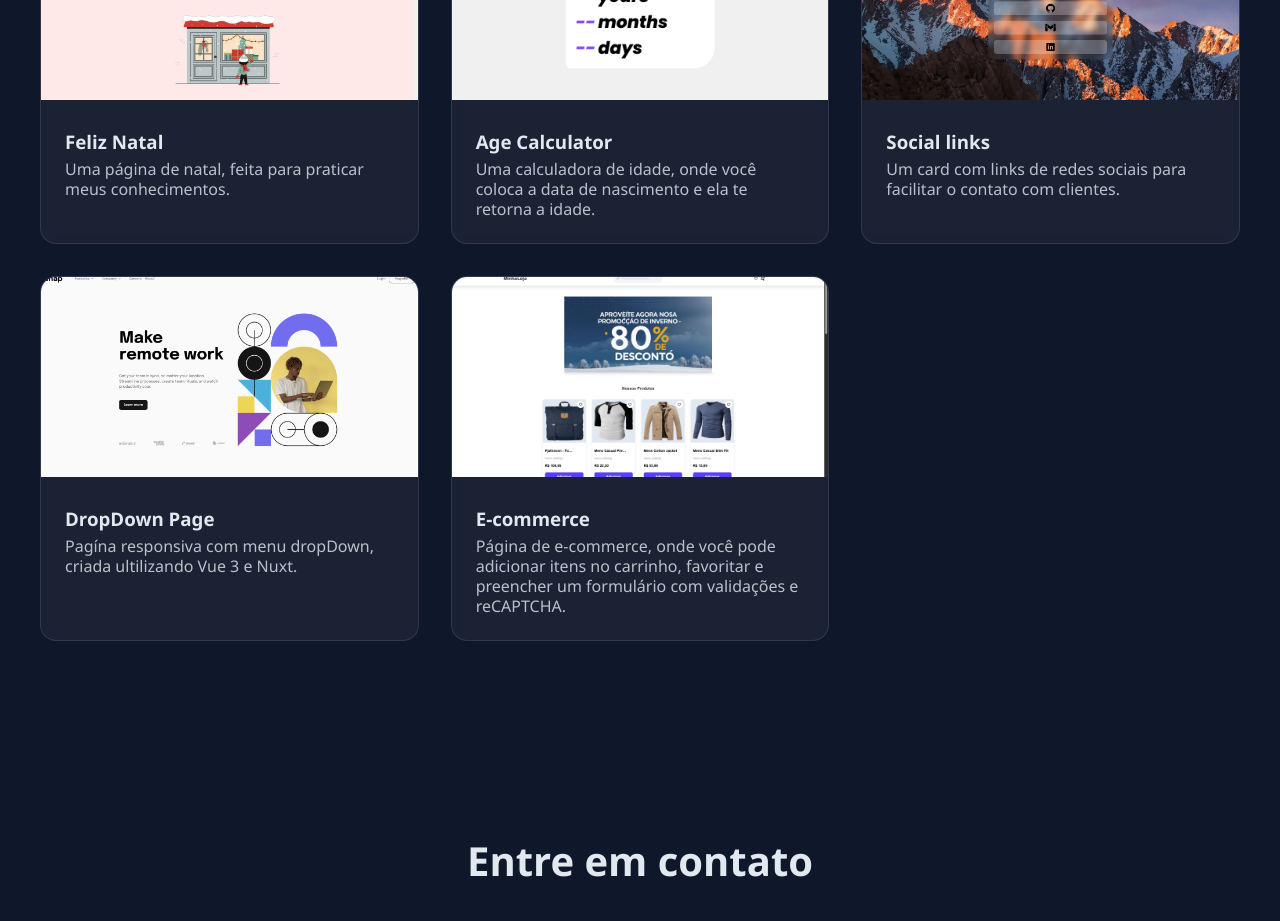
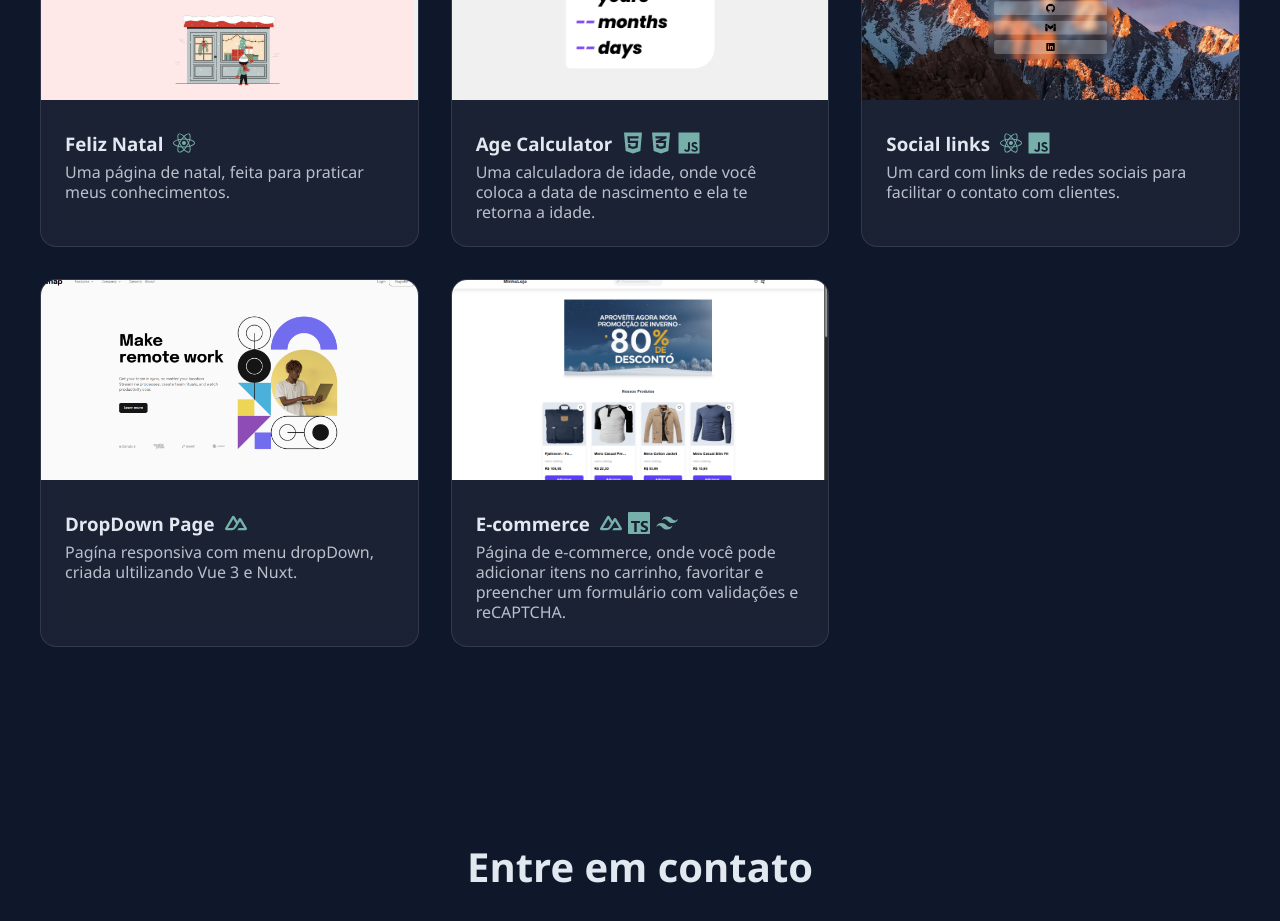
Before and after one commit to Adrianocode19/Portifolio-Adriano, a React (Vite) app: page / in a window 1280 px wide. Shown: the part 1960-2881 px from the top of the page. Built offline with nearby package versions, Linux system fonts and the light colour scheme.

Commit message:
feat: Adicionando icones das tecnologias usadas nos projetos

```diff
--- a/package.json
+++ b/package.json
@@ -12,6 +12,7 @@
   "dependencies": {
     "react": "^19.0.0",
     "react-dom": "^19.0.0",
+    "react-icons": "^5.5.0",
     "styled-components": "^6.1.15"
   },
   "devDependencies": {
--- a/src/components/Projects/db.json
+++ b/src/components/Projects/db.json
@@ -4,31 +4,36 @@
       "nome": "Feliz Natal",
       "descricao": "Uma página de natal, feita para praticar meus conhecimentos.",
       "imagem": "/assets/felizNatal.webp",
-      "link": "https://feliz-natal-rosy.vercel.app/"
+      "link": "https://feliz-natal-rosy.vercel.app/",
+      "tecnologias": ["React"]
     },
     {
       "nome": "Age Calculator",
       "descricao": "Uma calculadora de idade, onde você coloca a data de nascimento e ela te retorna a idade.",
       "imagem": "/assets/ageCalculator.webp",
-      "link": "https://age-calculator-ruby-omega.vercel.app/"
+      "link": "https://age-calculator-ruby-omega.vercel.app/",
+      "tecnologias": ["HTML", "CSS", "JavaScript"]
     },
     {
       "nome": "Social links",
       "descricao": "Um card com links de redes sociais para facilitar o contato com clientes.",
       "imagem": "/assets/socialLinks.webp",
-      "link": "https://social-links-adriano.vercel.app/"
+      "link": "https://social-links-adriano.vercel.app/",
+      "tecnologias": ["React", "JavaScript"]
     },
     {
       "nome": "DropDown Page",
       "descricao": "Pagína responsiva com menu dropDown, criada ultilizando Vue 3 e Nuxt.",
       "imagem": "/assets/dropDown.webp",
-      "link": "https://drop-down-page-rrnq.vercel.app/"
+      "link": "https://drop-down-page-rrnq.vercel.app/",
+      "tecnologias": ["Nuxt"]
     },
     {
       "nome": "E-commerce",
       "descricao": "Página de e-commerce, onde você pode adicionar itens no carrinho, favoritar e preencher um formulário com validações e reCAPTCHA.",
       "imagem": "/assets/ecommerce.webp",
-      "link": "https://e-commerce-play.vercel.app/"
+      "link": "https://e-commerce-play.vercel.app/",
+      "tecnologias": ["Nuxt", "TypeScript", "Tailwind"]
     }
   ]
 }
--- a/src/components/Projects/index.jsx
+++ b/src/components/Projects/index.jsx
@@ -1,7 +1,33 @@
 import style from "./style.module.css";
 import Title from "../Title";
 import db from "./db.json";
-
+import { lazy } from "react";
+const techComponents = {
+  Vue: lazy(() =>
+    import("react-icons/fa").then((mod) => ({ default: mod.FaVuejs }))
+  ),
+  Tailwind: lazy(() =>
+    import("react-icons/ri").then((mod) => ({ default: mod.RiTailwindCssFill }))
+  ),
+  Nuxt: lazy(() =>
+    import("react-icons/si").then((mod) => ({ default: mod.SiNuxtdotjs }))
+  ),
+  React: lazy(() =>
+    import("react-icons/fa").then((mod) => ({ default: mod.FaReact }))
+  ),
+  HTML: lazy(() =>
+    import("react-icons/fa").then((mod) => ({ default: mod.FaHtml5 }))
+  ),
+  CSS: lazy(() =>
+    import("react-icons/fa").then((mod) => ({ default: mod.FaCss3Alt }))
+  ),
+  JavaScript: lazy(() =>
+    import("react-icons/fa").then((mod) => ({ default: mod.FaJs }))
+  ),
+  TypeScript: lazy(() =>
+    import("react-icons/si").then((mod) => ({ default: mod.SiTypescript }))
+  ),
+};
 const Projects = () => {
   const projects = db.projects;
   return (
@@ -22,7 +48,21 @@ const Projects = () => {
               className={style.projectImg}
             />
             <div className={style.projectTextContainer}>
-              <h3 className={style.projectName}>{project.nome}</h3>
+              <div className={style.projectDetails}>
+                <h3 className={style.projectName}>{project.nome}</h3>
+                <div className={style.projectTechnologies}>
+                  {project.tecnologias.map((tech, idx) => {
+                    const TechIcon = techComponents[tech];
+                    if (!TechIcon) return null;
+                    return (
+                      <div key={idx} className={style.iconWrapper}>
+                        <span className={style.tooltip}>{tech}</span>
+                        <TechIcon className={style.icons} />
+                      </div>
+                    );
+                  })}
+                </div>
+              </div>
               <p className={style.projectDescription}>{project.descricao}</p>
             </div>
           </a>
--- a/src/components/Projects/style.module.css
+++ b/src/components/Projects/style.module.css
@@ -60,8 +60,52 @@
   padding: 1.5rem;
 }
 
+.projectDetails {
+  display: flex;
+  gap: 10px;
+  align-items: center;
+}
+
 .projectName {
   margin-bottom: 5px;
+}
+
+.projectTechnologies {
+  display: flex;
+  gap: 6px;
+  font-size: 1.5rem;
+  color: var(--primary);
+}
+
+.icons {
+  width: 22px;
+}
+
+.iconWrapper {
+  position: relative;
+  display: inline-block;
+}
+
+.tooltip {
+  position: absolute;
+  top: -28px;
+  left: 50%;
+  transform: translateX(-50%);
+  background-color: var(--glass-background);
+  color: var(--light);
+  padding: 4px 8px;
+  border-radius: 4px;
+  font-size: 0.75rem;
+  white-space: nowrap;
+  opacity: 0;
+  pointer-events: none;
+  transition: opacity 0.3s ease;
+  border: 1px solid var(--glass);
+  z-index: 10;
+}
+
+.iconWrapper:hover .tooltip {
+  opacity: 1;
 }
 
 .projectDescription {
```
Also changed, not shown: 1 other file (tests, documents, lock files or other folders).
